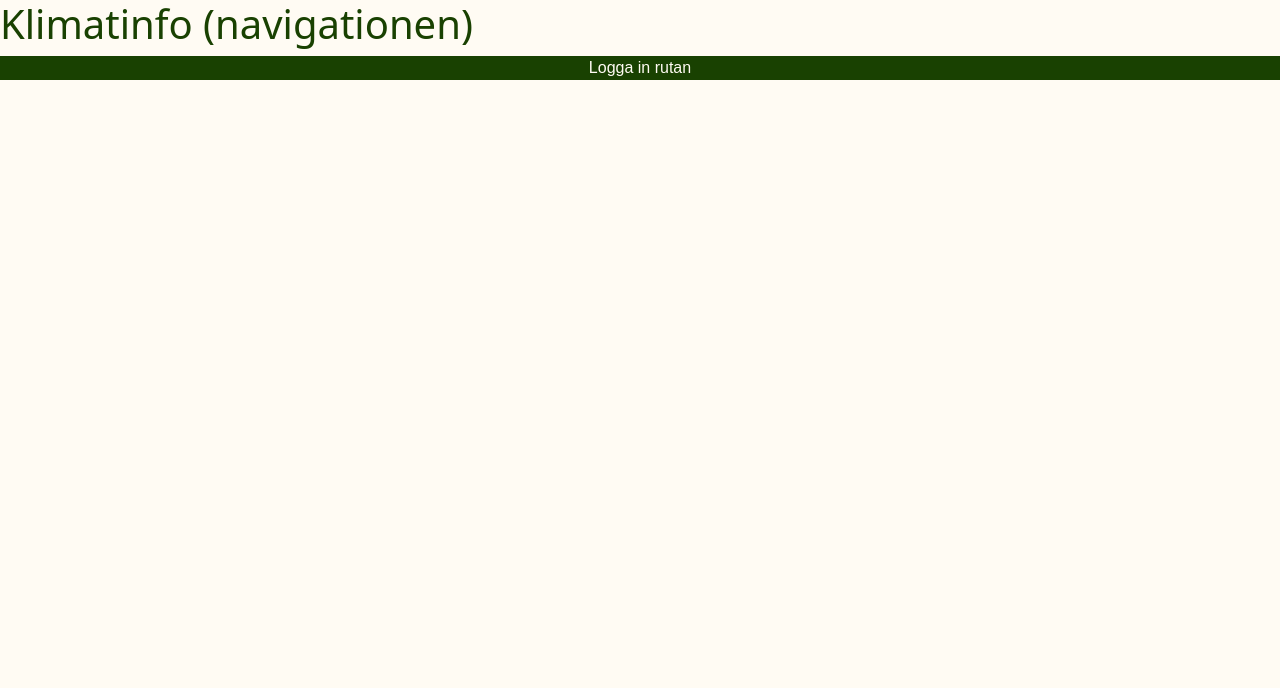
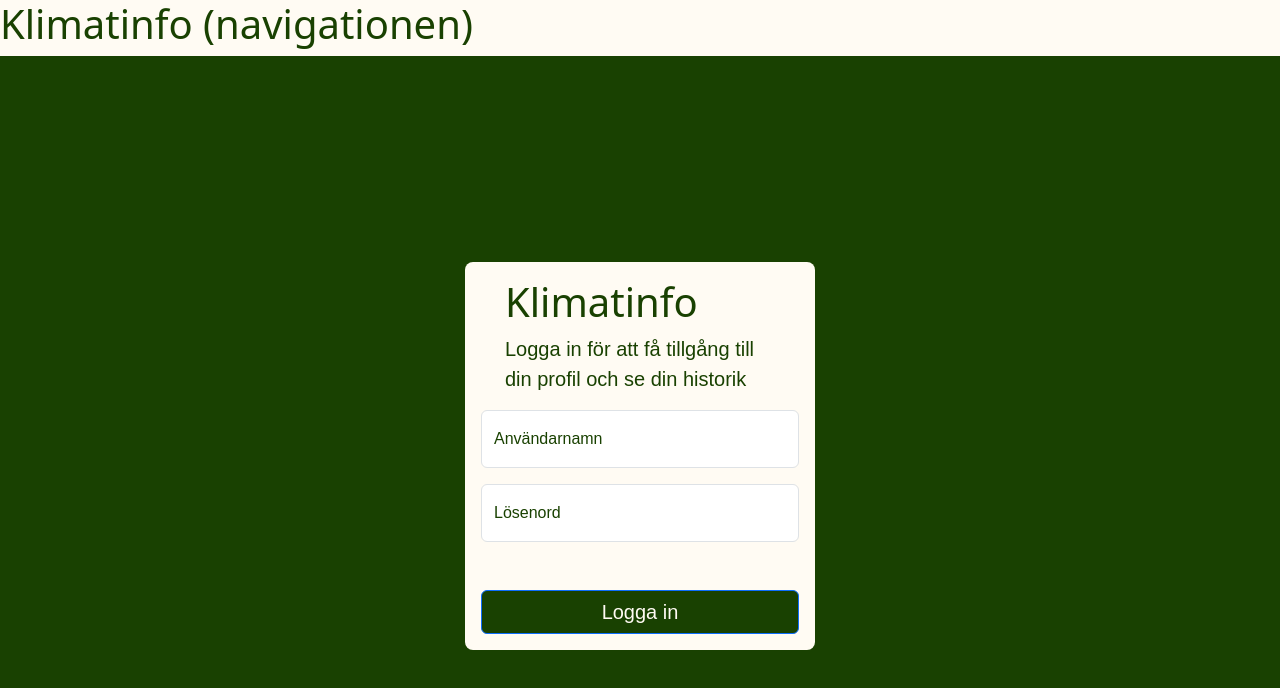
Before and after one commit to fiamont/Frontend_application_Boras, a React (Vite) app: page / in a window 1280 px wide. Shown: the top 688 px of the page. Built offline with nearby package versions, Linux system fonts and the light colour scheme; a web font is replaced by a local one.

Commit message:
Create basic LoginForm with react-bootstrap, add css temporarily to App.css

```diff
--- a/src/App.css
+++ b/src/App.css
@@ -5,7 +5,20 @@
 
 .login-view {
   background-color: var(--dark-green);
+}
+
+.login-form {
+  background-color: var(--light-color);
+}
+
+.login-btn {
+  background-color: var(--dark-green);
   color: var(--light-color);
+}
+
+.form-control:focus {
+  border: 2px var(--dark-green) solid !important;
+  box-shadow: none;
 }
 
 .user-ranking {
--- /dev/null
+++ b/src/components/LoginForm.jsx
@@ -0,0 +1,36 @@
+import FloatingLabel from "react-bootstrap/FloatingLabel";
+import Form from "react-bootstrap/Form";
+import Button from "react-bootstrap/Button";
+
+function LoginForm() {
+  return (
+    <Form
+      className="login-form d-flex flex-column justify-content-center rounded-3 p-3 m-3"
+      style={{ maxWidth: "350px" }}
+    >
+      <div className="mx-4">
+        <h1>Klimatinfo</h1>
+        <p className="fs-5">
+          Logga in för att få tillgång till din profil och se din historik
+        </p>
+      </div>
+      <div>
+        <FloatingLabel
+          controlId="floatingInput"
+          label="Användarnamn"
+          className="mb-3"
+        >
+          <Form.Control placeholder="Användarnamn" />
+        </FloatingLabel>
+        <FloatingLabel controlId="floatingPassword" label="Lösenord">
+          <Form.Control type="password" placeholder="Lösenord" />
+        </FloatingLabel>
+      </div>
+      <Button className="btn login-btn fs-5 mt-5" type="submit">
+        Logga in
+      </Button>
+    </Form>
+  );
+}
+
+export default LoginForm;
--- a/src/views/LoginView.jsx
+++ b/src/views/LoginView.jsx
@@ -1,7 +1,9 @@
+import LoginForm from "../components/LoginForm";
+
 function LoginView() {
   return (
-    <div className="d-flex justify-content-center align-items-center login-view">
-      <div>Logga in rutan</div>
+    <div className="d-flex justify-content-center align-items-center login-view vh-100">
+      <LoginForm />
     </div>
   );
 }
```
